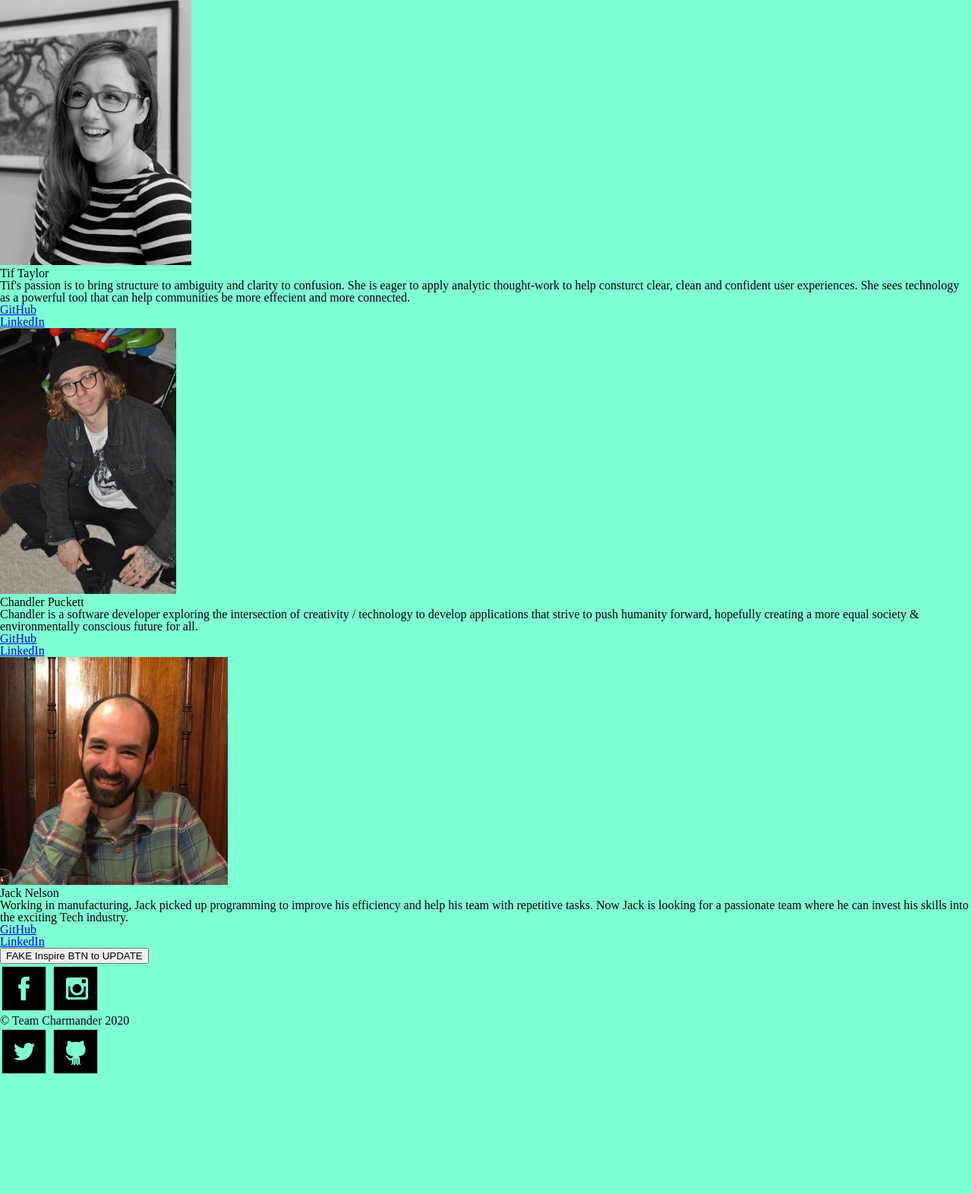
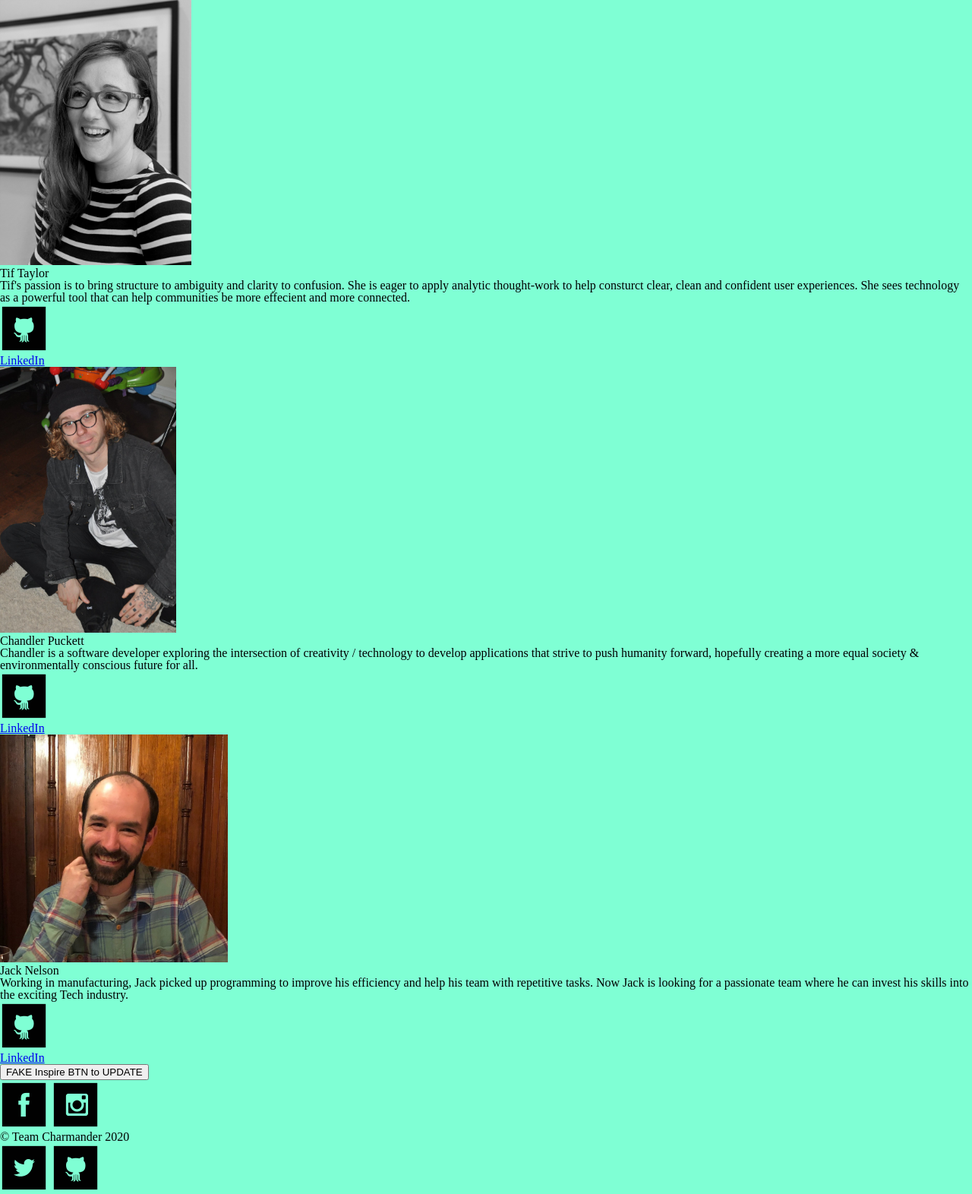
Before and after one commit to team-charmander-blaze/respite, a Node server app: page /aboutus in a window 1280 px wide. Shown: the part 116-1688 px from the top of the page at 76% size. Before the commit the page ends 1530 px from the top, so only its background shows below. Run offline with Node 20, Linux system fonts and the light colour scheme.

Commit message:
Added | GH icon in line

```diff
--- a/views/pages/about.ejs
+++ b/views/pages/about.ejs
@@ -19,7 +19,7 @@
 
     <div>
       <ul class="about-links">
-        <li><a href="https://github.com/tiftaylor">GitHub</a></li>
+        <li><a href="https://github.com/tiftaylor"><img src="/img/iconfinder_github_square_black_107109.png" alt="github icon"></a></li>
         <li><a href="https://www.linkedin.com/in/tiftaylor/">LinkedIn</a></li>
       </ul>
     </div>
@@ -38,7 +38,7 @@
 
     <div>
       <ul class="about-links">
-        <li><a href="https://github.com/chandlerpuckett">GitHub</a></li>
+        <li><a href="https://github.com/chandlerpuckett"><img src="/img/iconfinder_github_square_black_107109.png" alt="github icon"></a></li>
         <li><a href="https://www.linkedin.com/in/chandler-puckett/">LinkedIn</a></li>
       </ul>
     </div>
@@ -57,7 +57,7 @@
 
     <div>
       <ul class="about-links">
-        <li><a href="https://github.com/jnelsonjava">GitHub</a></li>
+        <li><a href="https://github.com/jnelsonjava"><img src="/img/iconfinder_github_square_black_107109.png" alt="github icon"></a></li>
         <li><a href="https://www.linkedin.com/in/jnelsonjava/">LinkedIn</a></li>
       </ul>
     </div>
```
